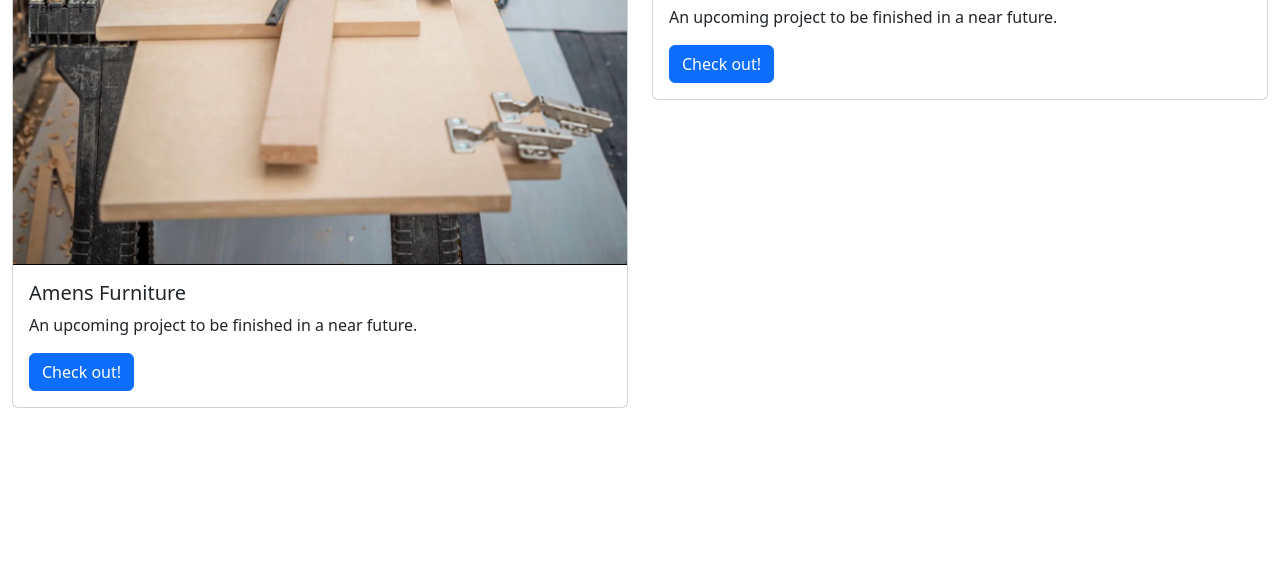
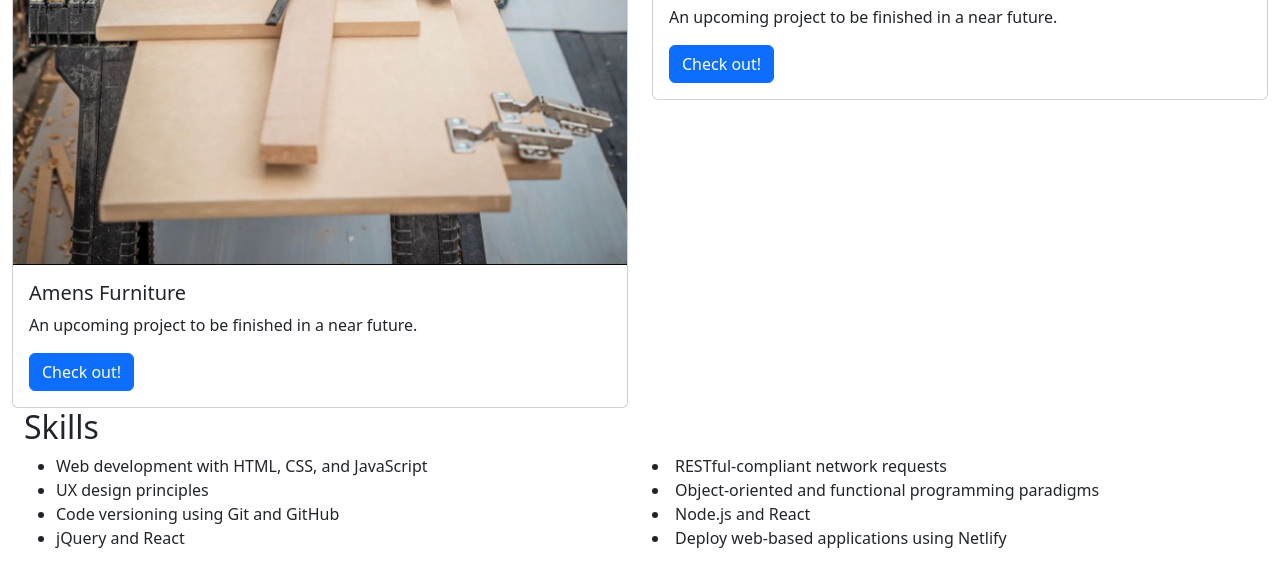
Before and after one commit to grazulisedgars/Edgars-Bootstrap-Portfolio, a plain HTML site: page index.html in a window 1280 px wide. Shown: the part 1868-2434 px from the top of the page. Before the commit the page ends 2276 px from the top, so only its background shows below. Drawn offline with nearby package versions, Linux system fonts and the light colour scheme.

Commit message:
Adds Skills section

```diff
--- a/index.html
+++ b/index.html
@@ -22,10 +22,13 @@
           <div class="collapse navbar-collapse" id="navbarSupportedContent">
             <ul class="navbar-nav me-auto mb-2 mb-lg-0">
               <li class="nav-item">
-                <a class="nav-link active" aria-current="page" href="#">About</a>
+                <a class="nav-link active" aria-current="page" href="#">Work</a>
               </li>
               <li class="nav-item">
-                <a class="nav-link" href="#">Work</a>
+                <a class="nav-link" href="#">Skills</a>
+              </li>
+              <li class="nav-item">
+                <a class="nav-link" href="#">About</a>
               </li>
               <li class="nav-item">
                 <a class="nav-link" href="#">Contact</a>
@@ -80,8 +83,26 @@
     </div>
 </div>
 
-    <!-- Close row -->
+<!-- Skill Section-->
 
+<div class="container-fluid">
+    <h2 class="sectionHeading">Skills</h2>
+    <div class="row">
+      <div class="col-sm-12 col-md-6 col-lg-6">
+        <ul>
+        <li>Web development with HTML, CSS, and JavaScript</li>
+        <li>UX design principles</li>
+        <li>Code versioning using Git and GitHub</li>
+        <li>jQuery and React</li>
+        </ul>
+      </div>
+      <div class="col-12 col-md-6 col-lg-6">
+        <li>RESTful-compliant network requests</li>
+        <li>Object-oriented and functional programming paradigms</li>
+        <li>Node.js and React</li>
+        <li>Deploy web-based applications using Netlify</li>
+      </div>
+    </div>
 
 
 
```
